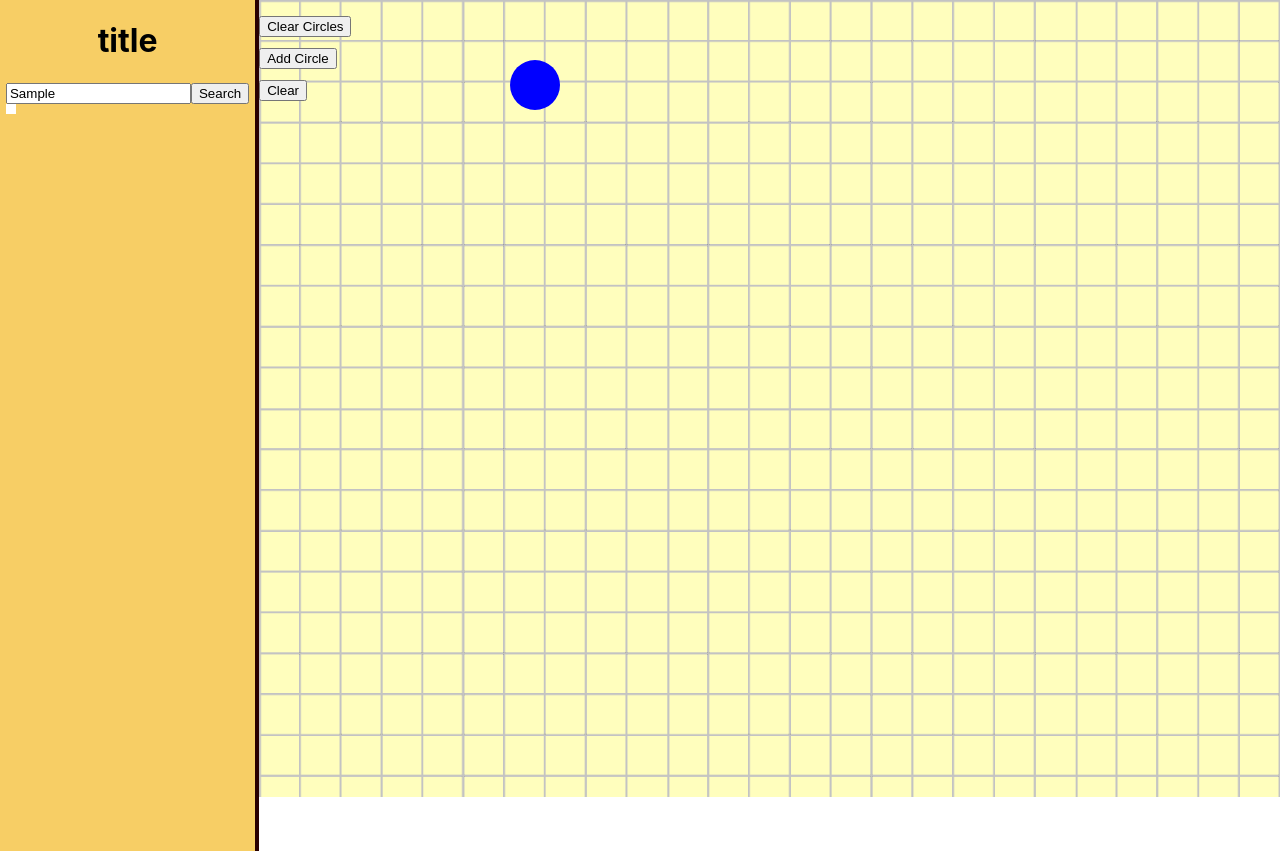
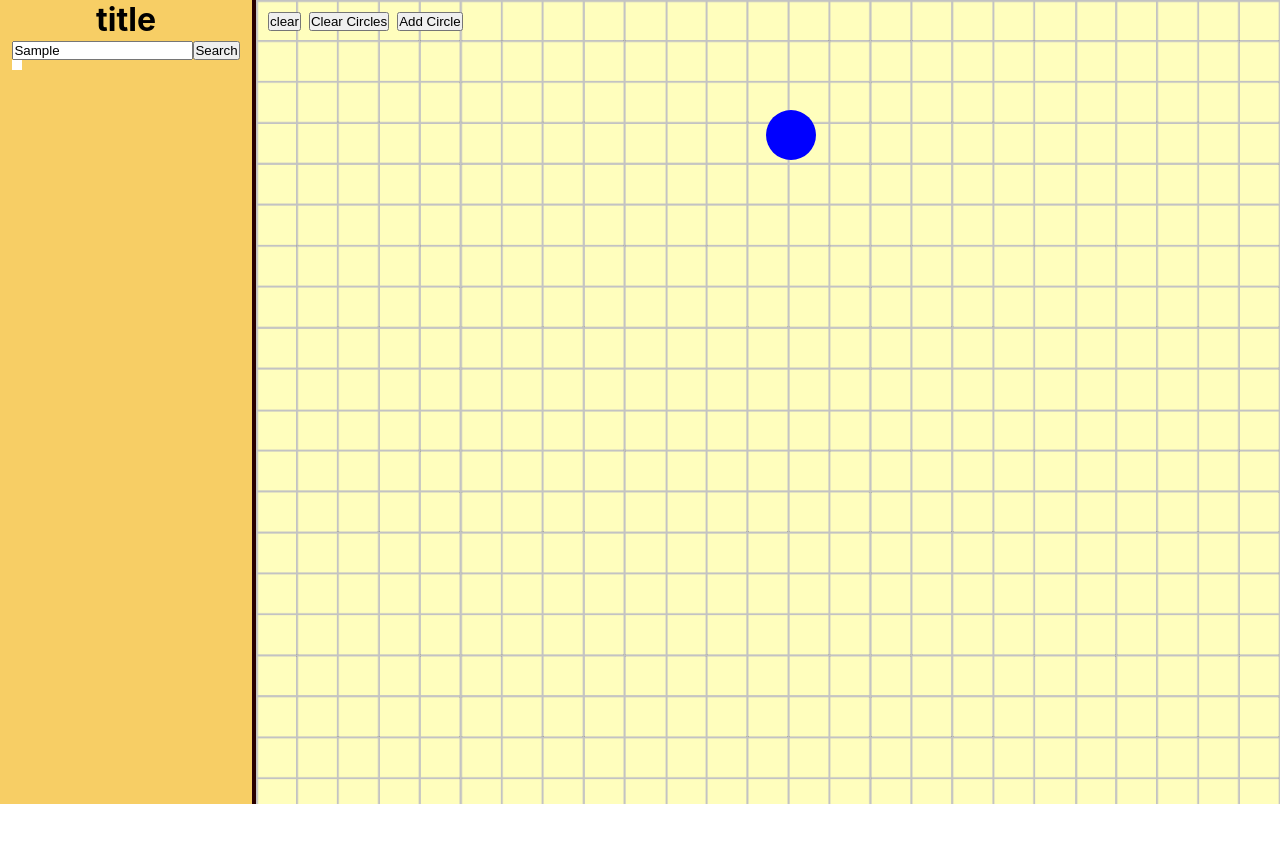
Before and after one commit to felipegchaves/capstone-DND-battleMap, a React (Create React App) app: page / in a window 1280 px wide. Both pictures are taken after typing "Sample" into the empty fields and a click on the button "Add Circle". After the commit the page ends 808 px from the top, so only its background shows below. Built offline with nearby package versions, Linux system fonts and the light colour scheme.

Commit message:
added control panel for buttons

```diff
--- a/src/App.js
+++ b/src/App.js
@@ -1,22 +1,115 @@
 import CanvasDrawing from "./CanvasDrawing";
 import DragAndDrop from "./components/DragAndDrop/DragAndDrop";
 import SideBar from "./components/SideBar/SideBar";
-import "./app.scss"
+import ControlPanel from "./components/ControlPanel/ControlPanel";
+import "./app.scss";
+import { DragDropContext, Draggable, Droppable } from "react-beautiful-dnd";
+import { useRef,useState } from "react";
 
 function App() {
+  const canvasRef = useRef(null);
 
+  function clearCanvas() {
+    const canvas = canvasRef.current;
+    const ctx = canvas.getContext("2d");
+    ctx.clearRect(0, 0, canvas.width, canvas.height);
+  }
+
+  const [circles, setCircles] = useState([]);
+
+  function addCircle() {
+    const newCircle = { id: circles.length + 1, x: 500, y: 50 };
+    setCircles([...circles, newCircle]);
+  }
+
+  function onDragEnd(result) {
+    if (!result.destination) {
+      return;
+    }
+    const newCircles = [...circles];
+    const [reorderedItem] = newCircles.splice(result.source.index, 1);
+    newCircles.splice(result.destination.index, 0, reorderedItem);
+    setCircles(newCircles);
+  }
+
+  function handleMouseDown(event, index) {
+    const newCircles = [...circles];
+    const circle = newCircles[index];
+    circle.dragging = true;
+    circle.dragStartX = event.clientX;
+    circle.dragStartY = event.clientY;
+    setCircles(newCircles);
+  }
+
+  function handleMouseMove(event, index) {
+    const newCircles = [...circles];
+    const circle = newCircles[index];
+    if (!circle.dragging) {
+      return;
+    }
+    const deltaX = event.clientX - circle.dragStartX;
+    const deltaY = event.clientY - circle.dragStartY;
+    circle.x += deltaX;
+    circle.y += deltaY;
+    circle.dragStartX = event.clientX;
+    circle.dragStartY = event.clientY;
+    setCircles(newCircles);
+  }
+
+  function handleMouseUp(event, index) {
+    const newCircles = [...circles];
+    const circle = newCircles[index];
+    circle.dragging = false;
+    setCircles(newCircles);
+  }
+
+  function clearCircles() {
+    setCircles([]);
+  }
 
   return (
     <>
       <div className="flex">
         <SideBar />
         <div className="container">
-          <CanvasDrawing />
-          <DragAndDrop />
+          <ControlPanel
+            clearCanvas={clearCanvas}
+            addCircle={addCircle}
+            clearCircles={clearCircles}
+          />
+          <CanvasDrawing canvasRef={canvasRef} />
+          <div className="dragAndDrop">
+            <DragDropContext onDragEnd={onDragEnd}>
+              <Droppable droppableId="circles">
+                {(provided) => (
+                  <div {...provided.droppableProps} ref={provided.innerRef} id="circles">
+                    {circles.map((circle, index) => (
+                      <Draggable key={circle.id} draggableId={circle.id.toString()} index={index}>
+                        {(provided) => (
+                          <div
+                            ref={provided.innerRef}
+                            {...provided.draggableProps}
+                            className="circle"
+                            style={{ left: circle.x, top: circle.y }}
+                            onMouseDown={(event) => handleMouseDown(event, index)}
+                            onMouseMove={(event) => handleMouseMove(event, index)}
+                            onMouseUp={(event) => handleMouseUp(event, index)}
+                          >
+                            <span className="drag-handle" {...provided.dragHandleProps} />
+                          </div>
+                        )}
+                      </Draggable>
+                    ))}
+                    {provided.placeholder}
+                  </div>
+                )}
+              </Droppable>
+            </DragDropContext>
+          </div>
         </div>
       </div>
     </>
   );
 }
 
-export default App;
+export default App
--- a/src/CanvasDrawing.jsx
+++ b/src/CanvasDrawing.jsx
@@ -1,8 +1,7 @@
 import React, { useEffect, useRef, useState } from "react";
-import './CanvasDrawing.scss'
+import "./CanvasDrawing.scss";
 
-export default function CanvasDrawing() {
-  const canvasRef = useRef(null);
+export default function CanvasDrawing({ canvasRef }) {
   const ctxRef = useRef(null);
   const [isDrawing, setIsDrawing] = useState(false);
 
@@ -10,8 +9,8 @@ export default function CanvasDrawing() {
     const canvas = canvasRef.current;
     canvas.width = window.innerWidth * 0.8 * 2;
     canvas.height = window.innerHeight * 1 * 2;
-    canvas.style.width = '100%';
-    canvas.style.height = '100%';
+    canvas.style.width = "100%";
+    canvas.style.height = "100%";
 
     const ctx = canvas.getContext("2d");
     ctx.scale(2, 2);
@@ -20,7 +19,7 @@ export default function CanvasDrawing() {
     ctx.lineWidth = 5;
 
     ctxRef.current = ctx;
-  }, []);
+  }, [canvasRef]);
 
   function startDrawing({ nativeEvent }) {
     const { offsetX, offsetY } = nativeEvent;
@@ -43,17 +42,10 @@ export default function CanvasDrawing() {
     ctxRef.current.stroke();
   }
 
-  function clearCanvas() {
-    const canvas = canvasRef.current;
-    const ctx = canvas.getContext("2d");
-    ctx.clearRect(0, 0, canvas.width, canvas.height);
-  }
-
   return (
     <div className="canvas">
-      <button className="clear-btn" onClick={clearCanvas}>Clear</button>
       <canvas
-        className='canvas__background'
+        className="canvas__background"
         onMouseDown={startDrawing}
         onMouseUp={finishDrawing}
         onMouseMove={draw}
--- a/src/CanvasDrawing.scss
+++ b/src/CanvasDrawing.scss
@@ -18,5 +18,5 @@
     // position: relative;
     top: 5rem;
     // left: 10px;
-    z-index: 1;
+    // z-index: 1;
 }
--- a/src/app.scss
+++ b/src/app.scss
@@ -1,10 +1,62 @@
+* {
+    padding: 0;
+    margin: 0;
+    box-sizing: border-box;
+    text-decoration: none;
+
+}
+*:before, *:after {
+    margin: 0;
+    padding: 0;
+    box-sizing: inherit;
+}
+
+
+
 .container {
-    // height: 100%;
+    display: flex;
+    position: relative;
+    height: 100%;
 //     width: 100%;
-width: 80vw;
+    width: 80vw;
 }
 
 .flex {
     display: flex;
     // width: 100%;
 }
+.drag-handle {
+    cursor: move;
+  }
+
+  .add-btn {
+    // position: absolute;
+    top: 3rem;
+  }
+
+  .clearToken {
+    // position: absolute;
+    top: 1rem;
+  }
+
+  .circle {
+    width: 50px;
+    height: 50px;
+    border-radius: 50%;
+    background-color: blue;
+    margin: 10px;
+    position: absolute;
+    cursor: move;
+  }
+
+  .dragAndDrop {
+    // position: relative;
+    position: absolute;
+    // display: flex;
+    justify-content: center;
+    margin-top: 50px;
+  }
+
+.canvasContainer {
+    position: relative;
+}
--- /dev/null
+++ b/src/components/ControlPanel/ControlPanel.jsx
@@ -0,0 +1,19 @@
+import { useState } from "react";
+import './ControlPanel.scss'
+
+export default function ControlPanel({ clearCanvas, addCircle, clearCircles }) {
+
+  function handleClearBtn() {
+    clearCanvas();
+  }
+
+  return (
+    <div className="controlPanel">
+        {/* <div className="ControlPanel__btns"> */}
+            <button onClick={handleClearBtn}>clear</button>
+            <button onClick={clearCircles}>Clear Circles</button>
+            <button onClick={addCircle}>Add Circle</button>
+        {/* </div> */}
+    </div>
+  );
+}
--- /dev/null
+++ b/src/components/ControlPanel/ControlPanel.scss
@@ -0,0 +1,9 @@
+.controlPanel {
+    display: flex;
+    gap: 0.5rem;
+    margin: 0.75rem;
+    position: absolute;
+    z-index: 1;
+    &__btns {
+    }
+}
--- a/src/components/DragAndDrop/DragAndDrop.jsx
+++ b/src/components/DragAndDrop/DragAndDrop.jsx
@@ -1,90 +1,64 @@
-import React, { useState } from "react";
-import { DragDropContext, Draggable, Droppable } from "react-beautiful-dnd";
-import "./DragAndDrop.scss"
+// import React, { useState } from "react";
+// import { DragDropContext, Draggable, Droppable } from "react-beautiful-dnd";
+// import "./DragAndDrop.scss"
+// import CanvasDrawing from "../../CanvasDrawing";
 
-export default function DragAndDrop() {
-  const [circles, setCircles] = useState([]);
+// export default function DragAndDrop() {
+//   const [circles, setCircles] = useState([]);
 
-  function addCircle() {
-    const newCircle = { id: circles.length + 1, x: 500, y: 50 };
-    setCircles([...circles, newCircle]);
-  }
+//   function addCircle() {
+//     const newCircle = { id: circles.length + 1, x: 500, y: 50 };
+//     setCircles([...circles, newCircle]);
+//   }
 
-  function onDragEnd(result) {
-    if (!result.destination) {
-      return;
-    }
-    const newCircles = [...circles];
-    const [reorderedItem] = newCircles.splice(result.source.index, 1);
-    newCircles.splice(result.destination.index, 0, reorderedItem);
-    setCircles(newCircles);
-  }
+//   function onDragEnd(result) {
+//     if (!result.destination) {
+//       return;
+//     }
+//     const newCircles = [...circles];
+//     const [reorderedItem] = newCircles.splice(result.source.index, 1);
+//     newCircles.splice(result.destination.index, 0, reorderedItem);
+//     setCircles(newCircles);
+//   }
 
-  function handleMouseDown(event, index) {
-    const newCircles = [...circles];
-    const circle = newCircles[index];
-    circle.dragging = true;
-    circle.dragStartX = event.clientX;
-    circle.dragStartY = event.clientY;
-    setCircles(newCircles);
-  }
+//   function handleMouseDown(event, index) {
+//     const newCircles = [...circles];
+//     const circle = newCircles[index];
+//     circle.dragging = true;
+//     circle.dragStartX = event.clientX;
+//     circle.dragStartY = event.clientY;
+//     setCircles(newCircles);
+//   }
 
-  function handleMouseMove(event, index) {
-    const newCircles = [...circles];
-    const circle = newCircles[index];
-    if (!circle.dragging) {
-      return;
-    }
-    const deltaX = event.clientX - circle.dragStartX;
-    const deltaY = event.clientY - circle.dragStartY;
-    circle.x += deltaX;
-    circle.y += deltaY;
-    circle.dragStartX = event.clientX;
-    circle.dragStartY = event.clientY;
-    setCircles(newCircles);
-  }
+//   function handleMouseMove(event, index) {
+//     const newCircles = [...circles];
+//     const circle = newCircles[index];
+//     if (!circle.dragging) {
+//       return;
+//     }
+//     const deltaX = event.clientX - circle.dragStartX;
+//     const deltaY = event.clientY - circle.dragStartY;
+//     circle.x += deltaX;
+//     circle.y += deltaY;
+//     circle.dragStartX = event.clientX;
+//     circle.dragStartY = event.clientY;
+//     setCircles(newCircles);
+//   }
 
-  function handleMouseUp(event, index) {
-    const newCircles = [...circles];
-    const circle = newCircles[index];
-    circle.dragging = false;
-    setCircles(newCircles);
-  }
+//   function handleMouseUp(event, index) {
+//     const newCircles = [...circles];
+//     const circle = newCircles[index];
+//     circle.dragging = false;
+//     setCircles(newCircles);
+//   }
 
-  function clearCircles() {
-    setCircles([]);
-  }
+//   function clearCircles() {
+//     setCircles([]);
+//   }
 
-  return (
-    <div className="dragAndDrop">
-      <button className="add-btn" onClick={addCircle}>Add Circle</button>
-      <button className="clearToken" onClick={clearCircles}>Clear Circles</button>
-      <DragDropContext onDragEnd={onDragEnd}>
-        <Droppable droppableId="circles">
-          {(provided) => (
-            <div {...provided.droppableProps} ref={provided.innerRef} id="circles">
-              {circles.map((circle, index) => (
-                <Draggable key={circle.id} draggableId={circle.id.toString()} index={index}>
-                  {(provided) => (
-                    <div
-                      ref={provided.innerRef}
-                      {...provided.draggableProps}
-                      className="circle"
-                      style={{ left: circle.x, top: circle.y }}
-                      onMouseDown={(event) => handleMouseDown(event, index)}
-                      onMouseMove={(event) => handleMouseMove(event, index)}
-                      onMouseUp={(event) => handleMouseUp(event, index)}
-                    >
-                      <span className="drag-handle" {...provided.dragHandleProps} />
-                    </div>
-                  )}
-                </Draggable>
-              ))}
-              {provided.placeholder}
-            </div>
-          )}
-        </Droppable>
-      </DragDropContext>
-    </div>
-  );
-}
+//   return (
+//     <>
+
+//     </>
+//   );
+// }
--- a/src/components/DragAndDrop/DragAndDrop.scss
+++ b/src/components/DragAndDrop/DragAndDrop.scss
@@ -3,12 +3,12 @@
 }
 
 .add-btn {
-  position: absolute;
+  // position: absolute;
   top: 3rem;
 }
 
 .clearToken {
-  position: absolute;
+  // position: absolute;
   top: 1rem;
 }
 
@@ -23,6 +23,8 @@
 }
 
 .dragAndDrop {
+  // position: relative;
+  position: absolute;
   // display: flex;
   justify-content: center;
   margin-top: 50px;
```
Also changed, not shown: src/components/Controls/Controls.jsx (deleted), src/components/Controls/Controls.scss (deleted).
